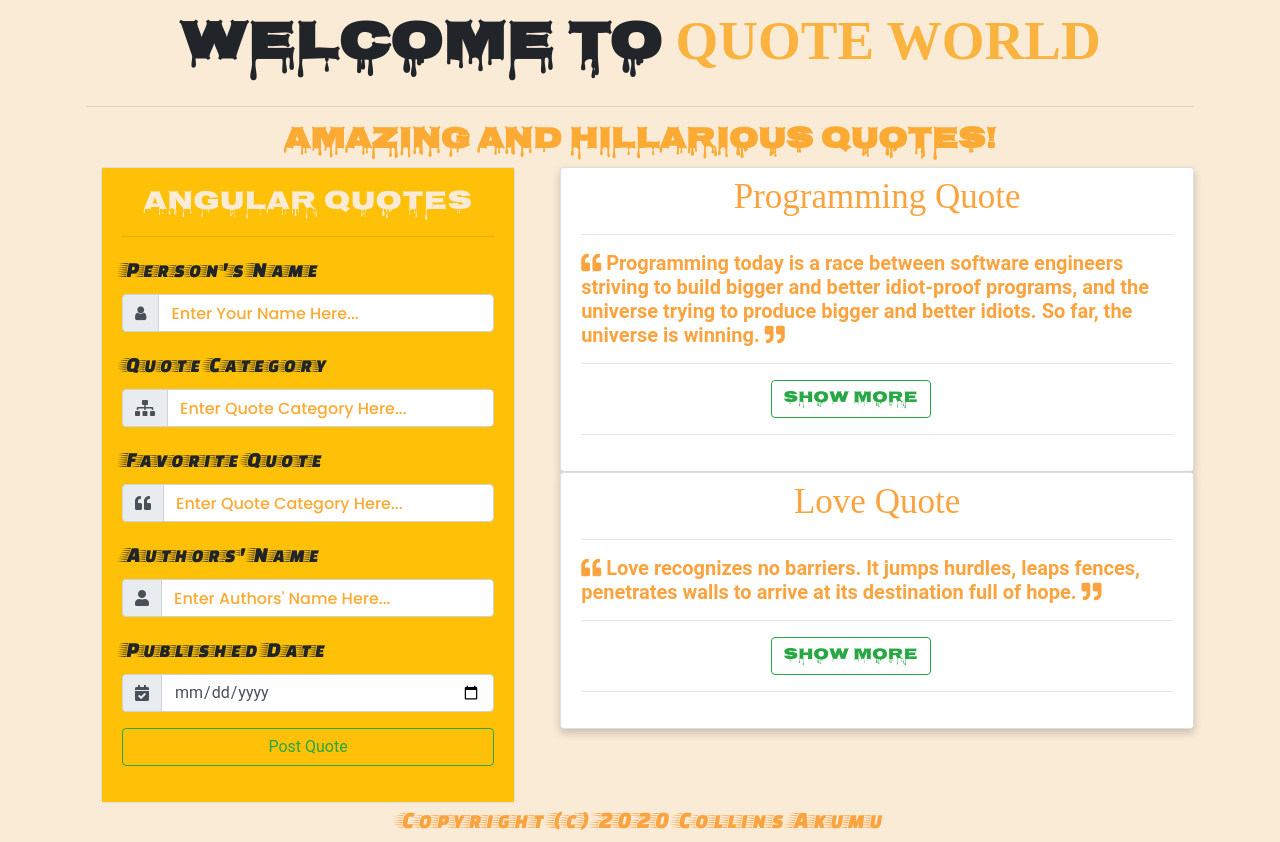
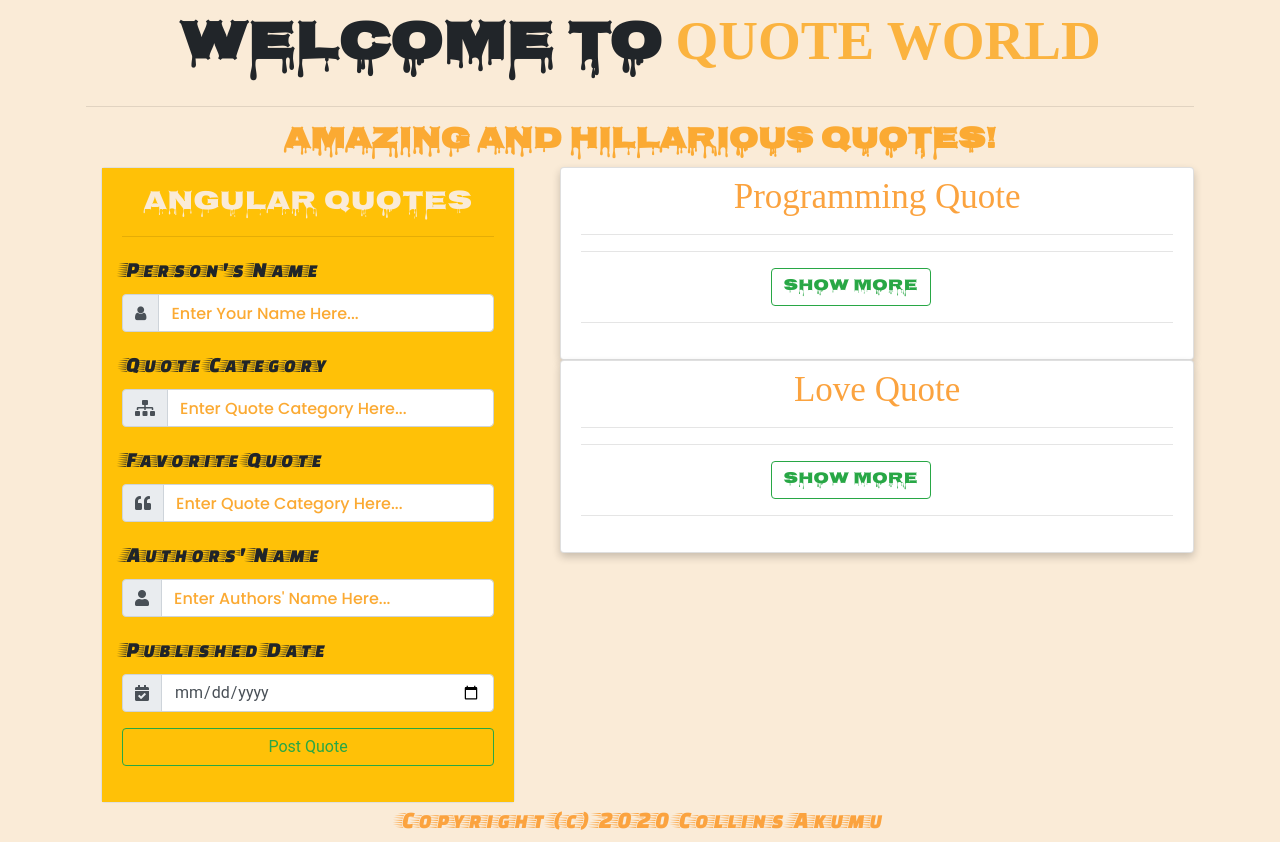
Before and after one commit to Akumucollins/Angular-Quotes, an Angular app: page / in a window 1280 px wide. Built offline with nearby package versions, Linux system fonts and the light colour scheme; some icons are missing; a web font is replaced by a local one.

Commit message:
corrected the highlight directive

```diff
--- a/src/app/quote-detail/quote-detail.component.ts
+++ b/src/app/quote-detail/quote-detail.component.ts
@@ -21,12 +21,10 @@ export class QuoteDetailComponent implements OnInit {
 
   upVote(){
     this.quote.thumbUp += 1;
-
   }
 
   downVote(){
     this.quote.thumbDown += 1;
-
   }
 
   constructor() { }
--- a/src/app/quote.ts
+++ b/src/app/quote.ts
@@ -3,6 +3,7 @@ export class Quote {
   showDescription: boolean;
   public thumbUp = 0;
   public thumbDown = 0;
+  length: number;
     constructor(public id: number, public name: string,   public category: string, public author: string, public publisher: string, public publishDate: Date ){
       this.thumbUp = 0;
       this.thumbDown = 0;
--- a/src/app/quote/quote.component.html
+++ b/src/app/quote/quote.component.html
@@ -14,7 +14,12 @@
                         {{quote.category}}
                     </h4>
                     <hr>
-                    <h5 class="">
+                    <h5 class="myQuote" appHighlight *ngIf="highestVotes() === quote.thumbUp && quote.thumbUp > 4">
+                        <i class="fas fa-quote-left"></i>
+                        {{quote.name}}
+                        <i class="fas fa-quote-right"></i>
+                    </h5>
+                      <h5 class="myQuote" appHighlight *ngIf="highestVotes() === quote.thumbUp && quote.thumbUp > 4">
                         <i class="fas fa-quote-left"></i>
                         {{quote.name}}
                         <i class="fas fa-quote-right"></i>
--- a/src/app/quote/quote.component.ts
+++ b/src/app/quote/quote.component.ts
@@ -39,7 +39,7 @@ export class QuoteComponent implements OnInit {
     this.finalVote = 0;
 
     for(this.counter = 0 ; this.counter < this.quotes.length; this.counter++){
-      this.finalVote = this.quotes[this.counter].thumbDown;
+      this.finalVote = this.quotes[this.counter].thumbUp;
       if(this.finalVote > this.initialVote){this.initialVote = this.finalVote}
     }
     return this.initialVote ;
```
